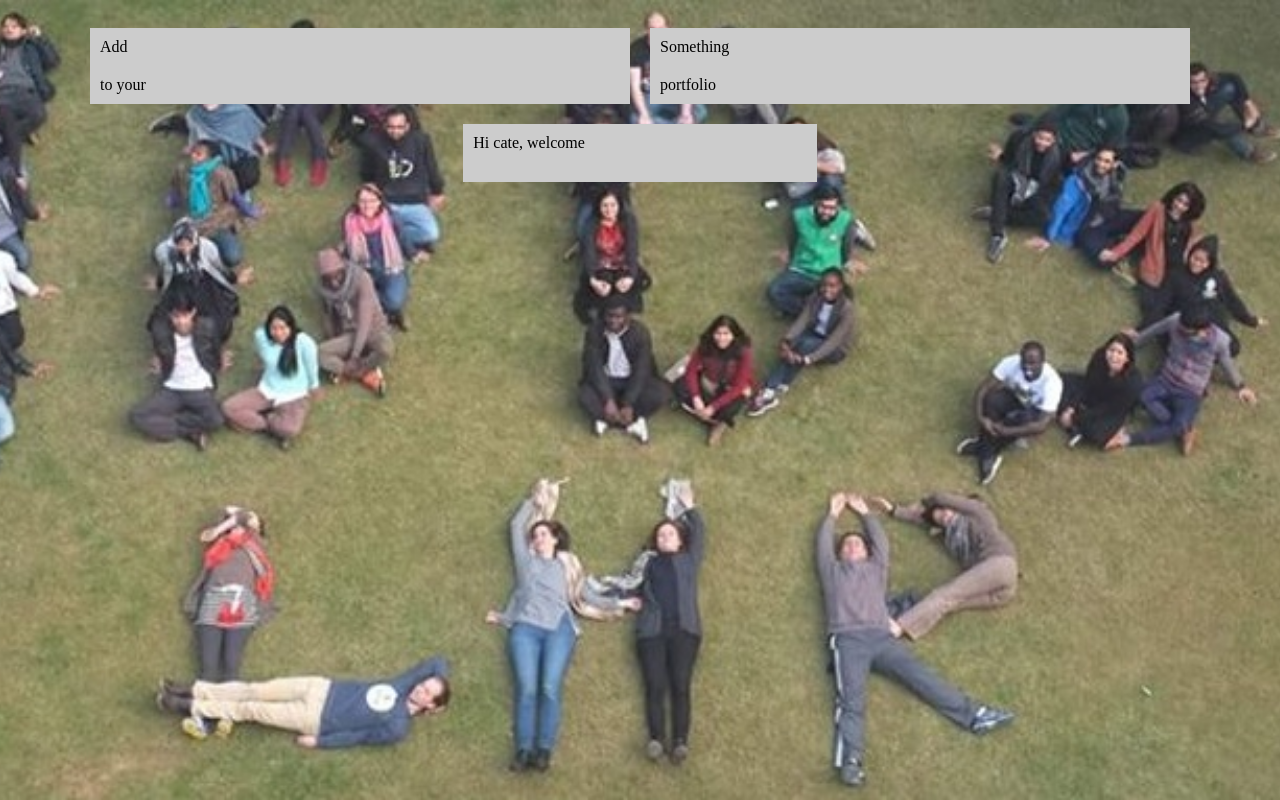
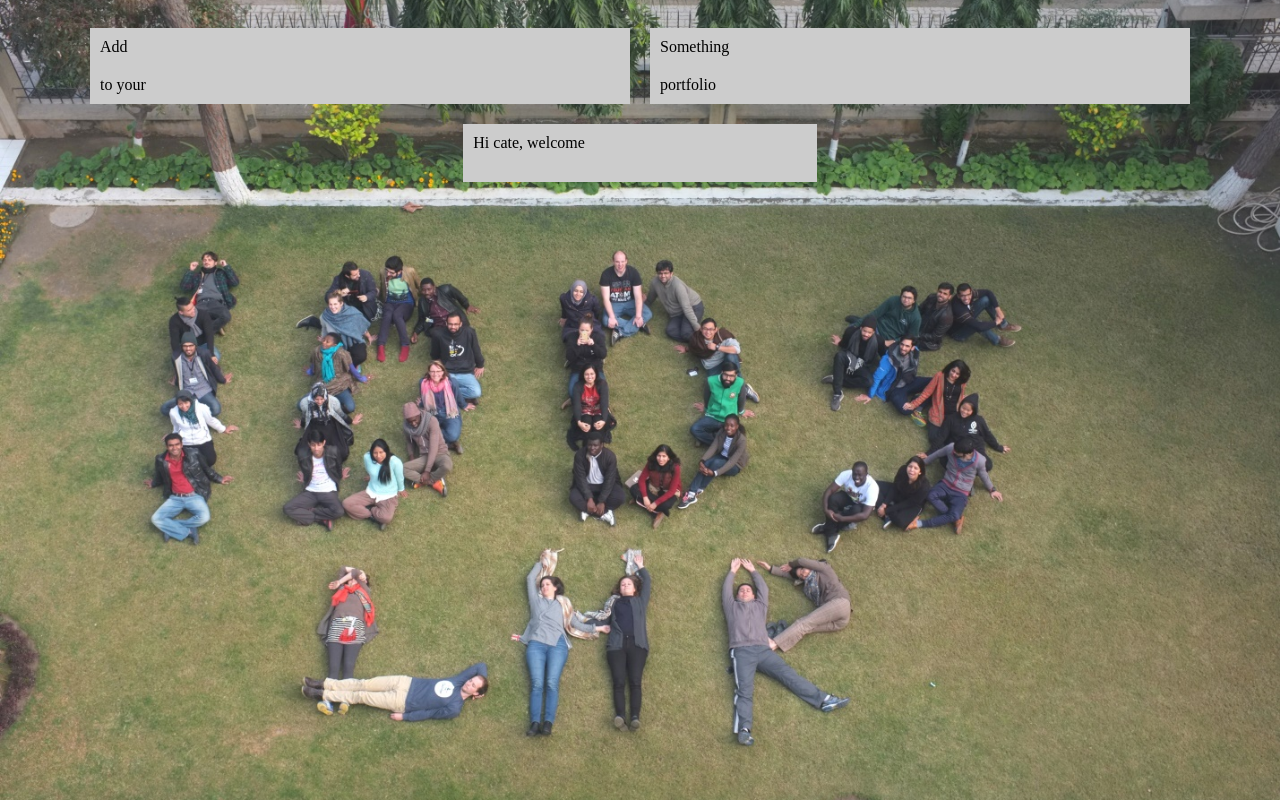
Before and after one commit to crakama/crakama.github.io, a website: page index.html in a window 1280 px wide. Drawn offline with Linux system fonts and the light colour scheme.

Commit message:
Change background photo

```diff
--- a/simplegrid.css
+++ b/simplegrid.css
@@ -5,7 +5,7 @@
   Site - http://dallasbass.com
 */
 html {
-  background: url(images/idds.jpg) no-repeat center center fixed;
+  background: url(images/iddsfamily.jpg) no-repeat center center fixed;
   -webkit-background-size: cover;
   -moz-background-size: cover;
   -o-background-size: cover;
```
Also changed, not shown: images/iddsfamily.jpg (added).
